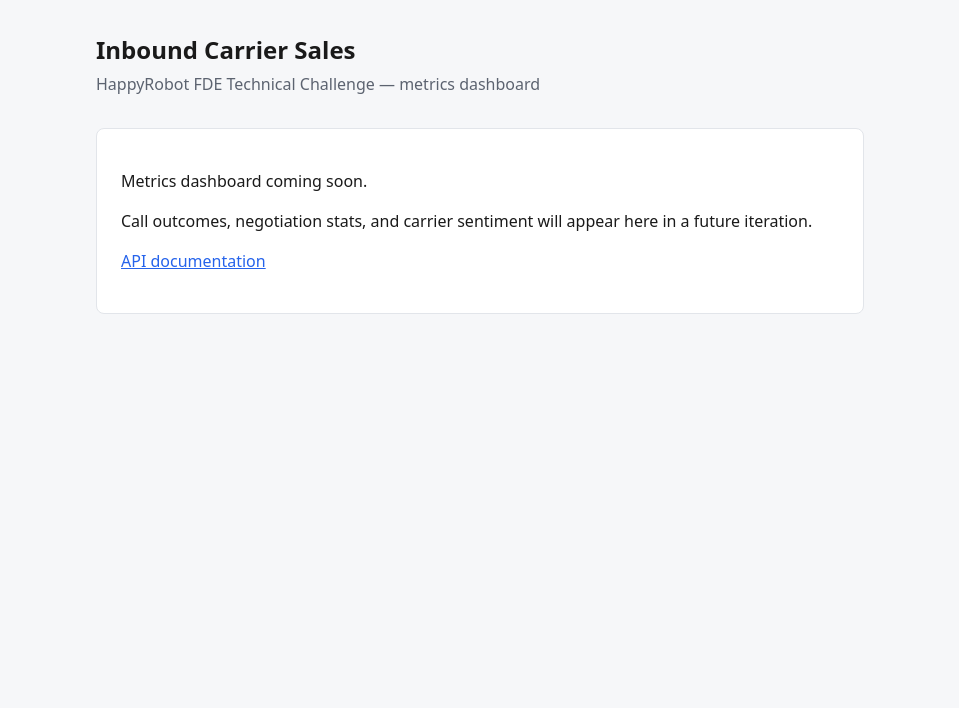
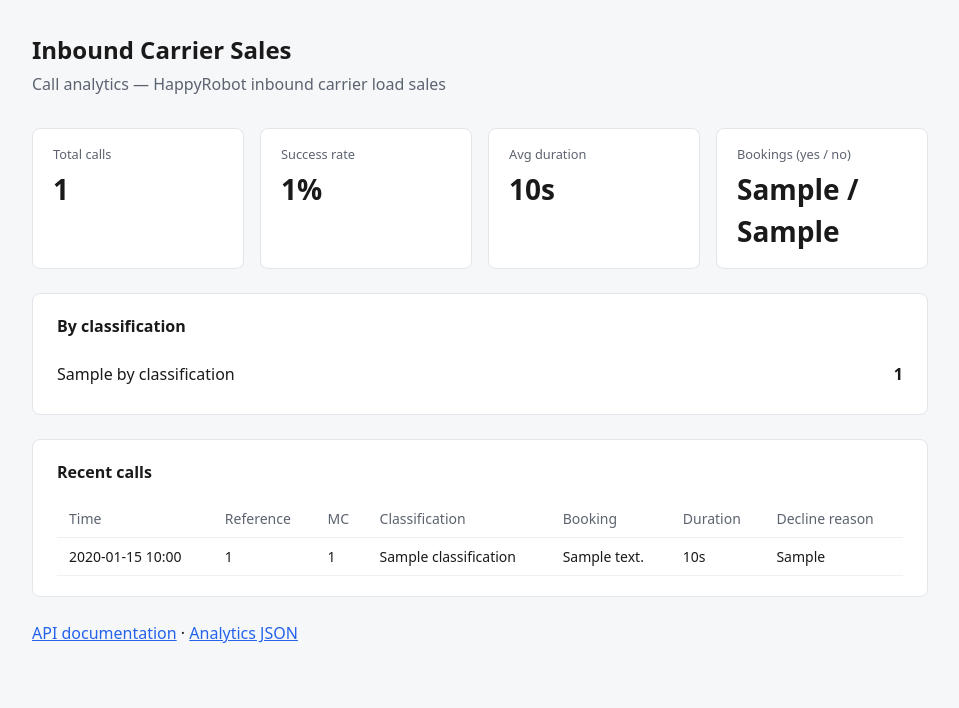
Before and after one commit to csavva/happyrobot-challenge, a FastAPI app: template app/templates/dashboard.html in a window 1280 px wide. Shown: the top 708 px of the page, without its empty margins (160-1119 px from the left). Run offline with FastAPI, Linux system fonts and the light colour scheme; the template is opened without the code that fills it: most values are stand-ins (such as "Sample title", 1, 10 or a date in 2020).

Commit message:
feat: Add call logging, analytics, and dashboard
Introduces core functionality to track and analyze inbound carrier sales calls.

This change includes:
- A new `Call` database model and associated Pydantic schemas for data validation.
- API endpoints for creating call records (`POST /calls`) and retrieving analytics (`GET /analytics/calls`).
- A service to calculate and aggregate call metrics such as success rate, duration, and classification breakdown.
- An updated `dashboard.html` to display these call analytics visually.
- Database seeding for initial call data from `app/seed/calls.json`.
- A centralized database session dependency for cleaner router design.

```diff
--- a/app/db/init_db.py
+++ b/app/db/init_db.py
@@ -1,5 +1,6 @@
 from app.db.base import Base
 from app.db.database import SessionLocal, engine
+from app.seed.seed_calls import seed_calls_if_empty
 from app.seed.seed_loads import seed_loads_if_empty
 
 
@@ -12,5 +13,6 @@ def init_database() -> None:
     db = SessionLocal()
     try:
         seed_loads_if_empty(db)
+        seed_calls_if_empty(db)
     finally:
         db.close()
--- a/app/main.py
+++ b/app/main.py
@@ -1,14 +1,19 @@
 from contextlib import asynccontextmanager
 from pathlib import Path
 
-from fastapi import FastAPI, Request
+from fastapi import Depends, FastAPI, HTTPException, Request
 from fastapi.responses import HTMLResponse
 from fastapi.templating import Jinja2Templates
+from sqlalchemy.orm import Session
 
 from app.db.database import check_db_connection
 from app.db.init_db import init_database
+from app.dependencies.db import get_db_session
+from app.routers.analytics import router as analytics_router
+from app.routers.calls import router as calls_router
 from app.routers.fmcsa import router as fmcsa_router
 from app.routers.loads import router as loads_router
+from app.services.analytics import get_call_analytics
 
 
 @asynccontextmanager
@@ -28,6 +33,8 @@ templates = Jinja2Templates(directory=str(Path(__file__).parent / "templates"))
 
 app.include_router(fmcsa_router)
 app.include_router(loads_router)
+app.include_router(calls_router)
+app.include_router(analytics_router)
 
 
 @app.get("/")
@@ -44,9 +51,16 @@ def health() -> dict[str, str]:
 
 
 @app.get("/dashboard", response_class=HTMLResponse)
-def dashboard(request: Request) -> HTMLResponse:
+def dashboard(
+    request: Request,
+    db: Session = Depends(get_db_session),
+) -> HTMLResponse:
+    try:
+        analytics = get_call_analytics(db)
+    except Exception as exc:
+        raise HTTPException(status_code=503, detail="Unable to load analytics") from exc
     return templates.TemplateResponse(
         request=request,
         name="dashboard.html",
-        context={},
+        context={"analytics": analytics},
     )
--- /dev/null
+++ b/app/services/analytics.py
@@ -0,0 +1,56 @@
+from sqlalchemy import func
+from sqlalchemy.orm import Session
+
+from app.db.models import Call
+from app.schemas.calls import CallAnalyticsResponse, CallAnalyticsSummary, CallOut
+
+CLASSIFICATIONS = ("Success", "Rate too high", "Not interested")
+RECENT_CALLS_LIMIT = 20
+
+
+def get_call_analytics(db: Session) -> CallAnalyticsResponse:
+    total_calls = db.query(func.count(Call.id)).scalar() or 0
+
+    by_classification: dict[str, int] = {label: 0 for label in CLASSIFICATIONS}
+    rows = (
+        db.query(Call.classification, func.count(Call.id))
+        .group_by(Call.classification)
+        .all()
+    )
+    for classification, count in rows:
+        if classification in by_classification:
+            by_classification[classification] = count
+
+    booking_yes = (
+        db.query(func.count(Call.id)).filter(Call.booking_decision == "yes").scalar() or 0
+    )
+    booking_no = (
+        db.query(func.count(Call.id)).filter(Call.booking_decision == "no").scalar() or 0
+    )
+
+    avg_duration = db.query(func.avg(Call.call_duration_seconds)).scalar()
+    avg_call_duration_seconds = float(avg_duration) if avg_duration is not None else 0.0
+
+    success_count = by_classification.get("Success", 0)
+    success_rate_percent = (
+        round(100.0 * success_count / total_calls, 1) if total_calls > 0 else 0.0
+    )
+
+    recent = (
+        db.query(Call)
+        .order_by(Call.created_at.desc())
+        .limit(RECENT_CALLS_LIMIT)
+        .all()
+    )
+
+    return CallAnalyticsResponse(
+        summary=CallAnalyticsSummary(
+            total_calls=total_calls,
+            success_rate_percent=success_rate_percent,
+            by_classification=by_classification,
+            booking_yes=booking_yes,
+            booking_no=booking_no,
+            avg_call_duration_seconds=round(avg_call_duration_seconds, 1),
+        ),
+        recent_calls=[CallOut.model_validate(row) for row in recent],
+    )
--- a/app/templates/dashboard.html
+++ b/app/templates/dashboard.html
@@ -12,42 +12,118 @@
       background: #f6f7f9;
     }
     body {
-      max-width: 48rem;
+      max-width: 56rem;
       margin: 2rem auto;
-      padding: 0 1rem;
+      padding: 0 1rem 3rem;
     }
-    header {
-      margin-bottom: 2rem;
+    header { margin-bottom: 2rem; }
+    h1 { font-size: 1.5rem; font-weight: 600; margin: 0 0 0.25rem; }
+    .subtitle { color: #5c6370; margin: 0; }
+    .cards {
+      display: grid;
+      grid-template-columns: repeat(auto-fit, minmax(10rem, 1fr));
+      gap: 1rem;
+      margin-bottom: 1.5rem;
     }
-    h1 {
-      font-size: 1.5rem;
-      font-weight: 600;
-      margin: 0 0 0.25rem;
-    }
-    .subtitle {
-      color: #5c6370;
-      margin: 0;
-    }
-    main {
+    .card {
       background: #fff;
       border: 1px solid #e2e5ea;
       border-radius: 8px;
-      padding: 1.5rem;
+      padding: 1rem 1.25rem;
     }
-    a {
-      color: #2563eb;
+    .card-label { font-size: 0.8rem; color: #5c6370; margin: 0 0 0.25rem; }
+    .card-value { font-size: 1.75rem; font-weight: 600; margin: 0; }
+    section {
+      background: #fff;
+      border: 1px solid #e2e5ea;
+      border-radius: 8px;
+      padding: 1.25rem 1.5rem;
+      margin-bottom: 1.5rem;
     }
+    h2 { font-size: 1rem; font-weight: 600; margin: 0 0 1rem; }
+    .breakdown { list-style: none; padding: 0; margin: 0; }
+    .breakdown li {
+      display: flex;
+      justify-content: space-between;
+      padding: 0.5rem 0;
+      border-bottom: 1px solid #eef0f3;
+    }
+    .breakdown li:last-child { border-bottom: none; }
+    table { width: 100%; border-collapse: collapse; font-size: 0.875rem; }
+    th, td { text-align: left; padding: 0.5rem 0.75rem; border-bottom: 1px solid #eef0f3; }
+    th { color: #5c6370; font-weight: 500; }
+    .empty { color: #5c6370; margin: 0; }
+    a { color: #2563eb; }
   </style>
 </head>
 <body>
   <header>
     <h1>Inbound Carrier Sales</h1>
-    <p class="subtitle">HappyRobot FDE Technical Challenge — metrics dashboard</p>
+    <p class="subtitle">Call analytics — HappyRobot inbound carrier load sales</p>
   </header>
-  <main>
-    <p>Metrics dashboard coming soon.</p>
-    <p>Call outcomes, negotiation stats, and carrier sentiment will appear here in a future iteration.</p>
-    <p><a href="/docs">API documentation</a></p>
-  </main>
+
+  <div class="cards">
+    <div class="card">
+      <p class="card-label">Total calls</p>
+      <p class="card-value">{{ analytics.summary.total_calls }}</p>
+    </div>
+    <div class="card">
+      <p class="card-label">Success rate</p>
+      <p class="card-value">{{ analytics.summary.success_rate_percent }}%</p>
+    </div>
+    <div class="card">
+      <p class="card-label">Avg duration</p>
+      <p class="card-value">{{ analytics.summary.avg_call_duration_seconds }}s</p>
+    </div>
+    <div class="card">
+      <p class="card-label">Bookings (yes / no)</p>
+      <p class="card-value">{{ analytics.summary.booking_yes }} / {{ analytics.summary.booking_no }}</p>
+    </div>
+  </div>
+
+  <section>
+    <h2>By classification</h2>
+    <ul class="breakdown">
+      {% for label, count in analytics.summary.by_classification.items() %}
+      <li><span>{{ label }}</span><strong>{{ count }}</strong></li>
+      {% endfor %}
+    </ul>
+  </section>
+
+  <section>
+    <h2>Recent calls</h2>
+    {% if analytics.recent_calls %}
+    <table>
+      <thead>
+        <tr>
+          <th>Time</th>
+          <th>Reference</th>
+          <th>MC</th>
+          <th>Classification</th>
+          <th>Booking</th>
+          <th>Duration</th>
+          <th>Decline reason</th>
+        </tr>
+      </thead>
+      <tbody>
+        {% for call in analytics.recent_calls %}
+        <tr>
+          <td>{{ call.created_at.strftime('%Y-%m-%d %H:%M') }}</td>
+          <td>{{ call.reference_number }}</td>
+          <td>{{ call.mc_number }}</td>
+          <td>{{ call.classification }}</td>
+          <td>{{ call.booking_decision }}</td>
+          <td>{{ call.call_duration_seconds }}s</td>
+          <td>{{ call.decline_reason or '—' }}</td>
+        </tr>
+        {% endfor %}
+      </tbody>
+    </table>
+    {% else %}
+    <p class="empty">No calls logged yet.</p>
+    {% endif %}
+  </section>
+
+  <p><a href="/docs">API documentation</a> · <a href="/analytics/calls">Analytics JSON</a></p>
 </body>
 </html>
```
Also changed, not shown: app/db/models.py (+17 -1 lines), app/dependencies/db.py (added, +16 -0 lines), app/routers/analytics.py (added, +13 -0 lines), app/routers/calls.py (added, +35 -0 lines), app/routers/loads.py (+2 -12 lines), app/schemas/calls.py (added, +72 -0 lines), app/seed/calls.json (added, +26 -0 lines), app/seed/seed_calls.py (added, +38 -0 lines), README.md.
